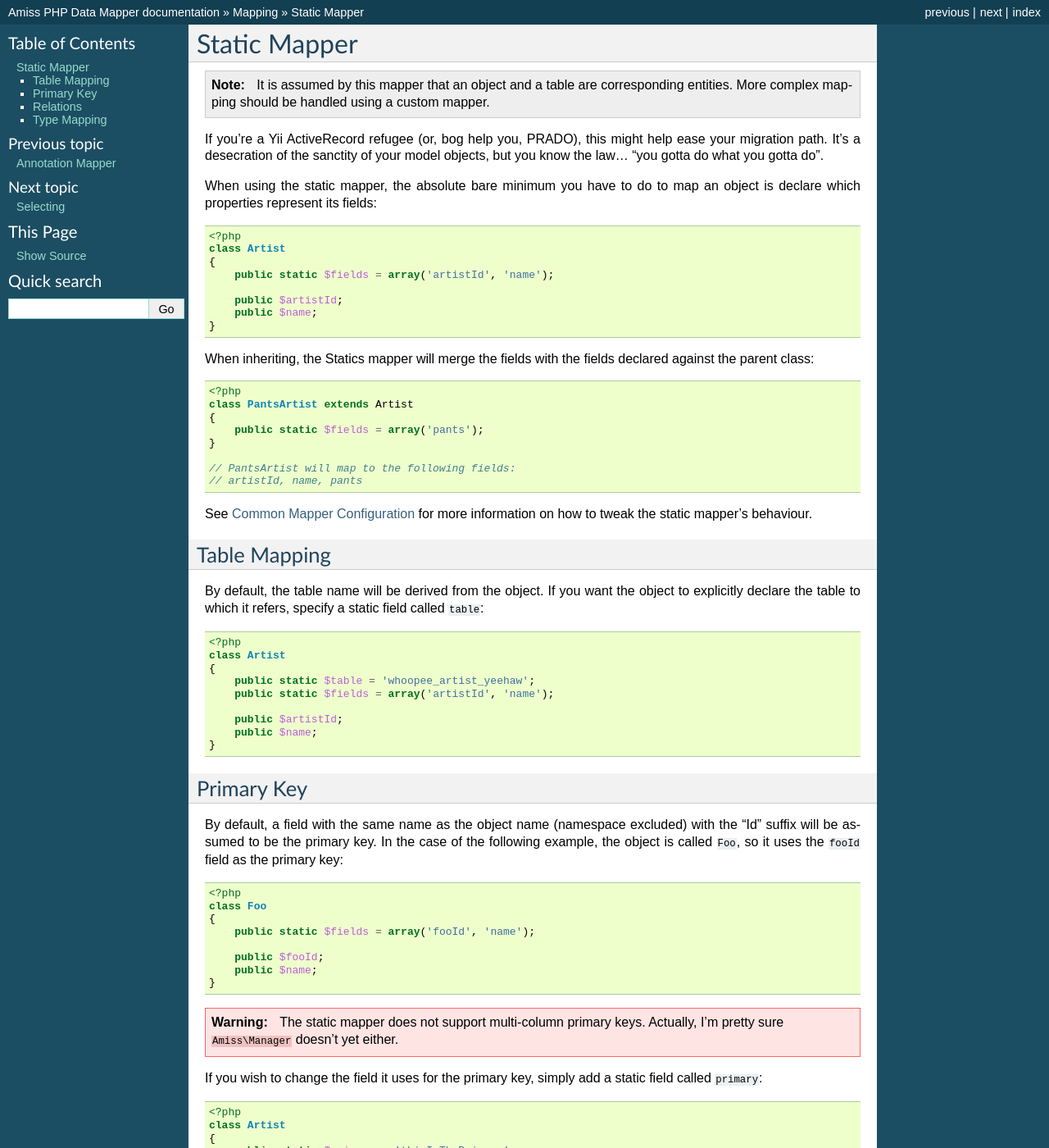
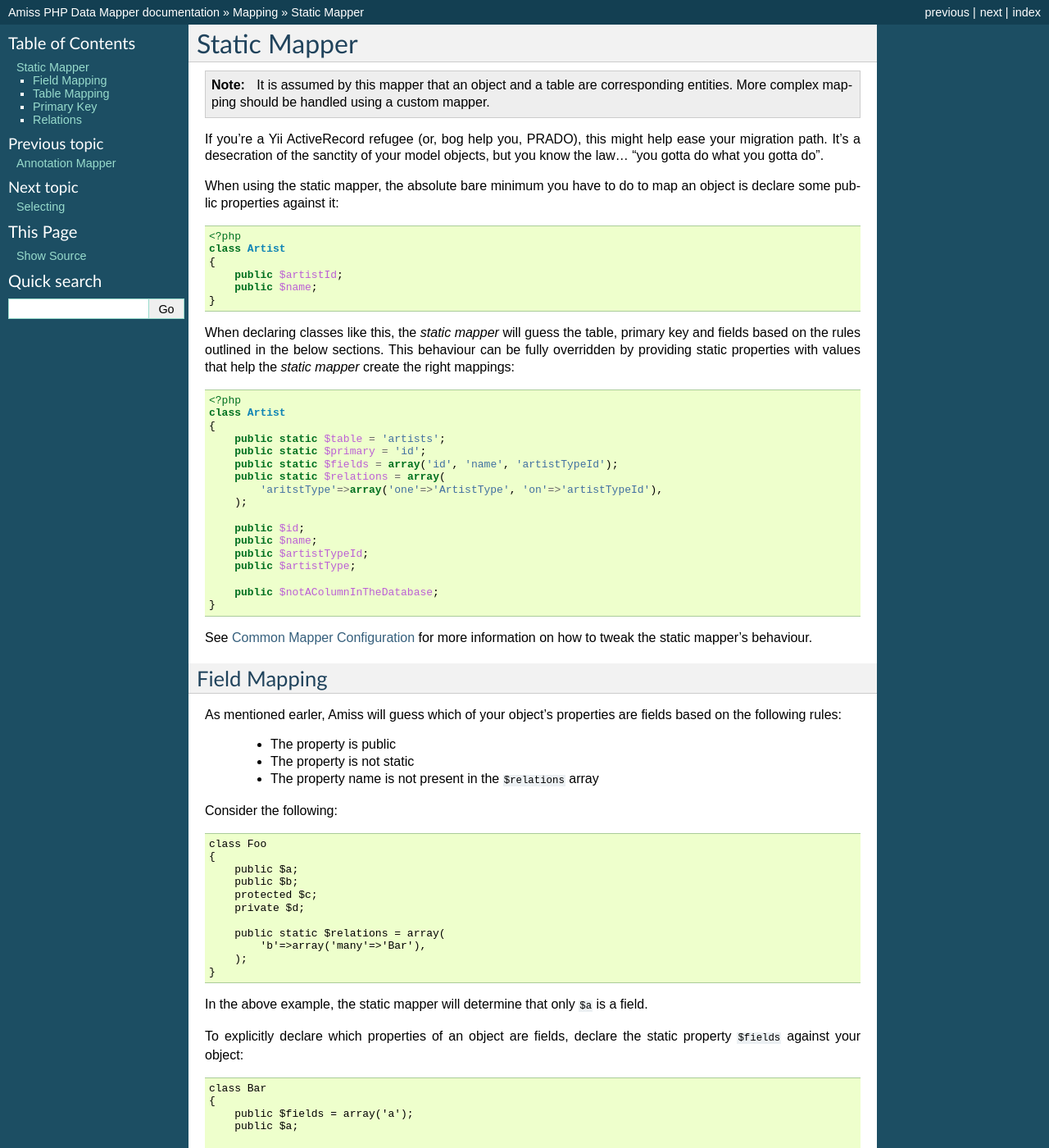
Before and after one commit to shabbyrobe/amiss, a Sphinx documentation site: the page built from doc/mapper/statics.rst, in a window 1280 px wide and 1400 px high. Shown: the whole window at 82% size. Built offline with Sphinx 7.4.7, drawn with Linux system fonts in a browser that asks for light colours; some of the changed text lies outside the part shown.

Commit message:
more documentation

```diff
--- a/doc/mapper/statics.rst
+++ b/doc/mapper/statics.rst
@@ -7,40 +7,141 @@
 
 If you're a Yii ActiveRecord refugee (or, bog help you, PRADO), this might help ease your migration path. It's a desecration of the sanctity of your model objects, but you know the law... "you gotta do what you gotta do".
 
-When using the static mapper, the absolute bare minimum you have to do to map an object is declare which properties represent its fields:
+When using the static mapper, the absolute bare minimum you have to do to map an object is declare some public properties against it:
 
 .. code-block:: php
 
     <?php
     class Artist
     {
-        public static $fields = array('artistId', 'name');
-
         public $artistId;
         public $name;
     }
 
-
-When inheriting, the Statics mapper will merge the fields with the fields declared against the parent class:
+When declaring classes like this, the *static mapper* will guess the table, primary key and fields based on the rules outlined in the below sections. This behaviour can be fully overridden by providing static properties with values that help the *static mapper* create the right mappings:
 
 .. code-block:: php
 
     <?php
-    class PantsArtist extends Artist
+    class Artist
     {
-        public static $fields = array('pants');
+        public static $table = 'artists';
+        public static $primary = 'id';
+        public static $fields = array('id', 'name', 'artistTypeId');
+        public static $relations = array(
+            'aritstType'=>array('one'=>'ArtistType', 'on'=>'artistTypeId'),
+        );
+
+        public $id;
+        public $name;
+        public $artistTypeId;
+        public $artistType;
+
+        public $notAColumnInTheDatabase;
     }
 
-    // PantsArtist will map to the following fields:
-    // artistId, name, pants
 
 See :ref:`mapper-common` for more information on how to tweak the static mapper's behaviour.
+
+
+Field Mapping
+-------------
+
+As mentioned earler, Amiss will guess which of your object's properties are fields based on the following rules:
+
+ - The property is public
+ - The property is not static
+ - The property name is not present in the ``$relations`` array
+
+Consider the following:
+
+.. code-block:: php
+
+    class Foo
+    {
+        public $a;
+        public $b;
+        protected $c;
+        private $d;
+
+        public static $relations = array(
+            'b'=>array('many'=>'Bar'),
+        );
+    }
+
+In the above example, the static mapper will determine that only ``$a`` is a field.
+
+
+To explicitly declare which properties of an object are fields, declare the static property ``$fields`` against your object:
+
+.. code-block:: php
+
+    class Bar
+    {
+        public $fields = array('a');
+        public $a;
+
+        // this will not be considered a field
+        public $b;
+    }
+
+
+Each item in ``$fields`` can optionally specify a field type:
+
+.. code-block:: php
+
+    <?php
+    class Foo
+    {
+        public static $fields = array(
+            // you don't have to pass the name as the key if there is no type:
+            'bar',
+
+            // but you're most welcome to if you prefer the way it looks:
+            'baz'=>true,
+
+            // you can also pass a field type:
+            'qux'=>'datetime'
+        );
+    }
+
+    $f = new Foo;
+    $f->bar = 'this works';
+    echo $f->bar;
+
+
+If you don't specify the types, Amiss will make a guess at what you want them to be if it needs to (for example with the ``Amiss\TableBuilder``. If you're using SQLite, you'll get ``STRING NULL`` columns. If you're using MySQL, you'll get ``VARCHAR(255) NULL`` columns. If this is not what you want, fret not! You can change the default, or you can specify the types on a per-column basis.
+
+By default, the primary key will be created as an autoincrement integer and if ``$primary`` is not set, the name will be inferred from the name of the class. You can override the type of the primary key's column.
+
+You can specify a default field type using the ``$defaultFieldType`` static property:
+
+.. code-block:: php
+
+    <?php
+    class Foo
+    {
+        public $defaultFieldType = 'foobar';
+
+        public static $fields = array(
+            // this will assume the defaultFieldType:
+            'bar',
+
+            // this will also assume the defaultFieldType
+            'baz'=>true,
+
+            // this will not
+            'qux'=>'datetime'
+        );
+    }
 
 
 Table Mapping
 -------------
 
-By default, the table name will be derived from the object. If you want the object to explicitly declare the table to which it refers, specify a static field called ``table``:
+By default, the table name will be derived from the object by stripping the namespace and converting ``TableName`` to ``table_name``.
+
+If you want the object to explicitly declare the table to which it refers, specify a static field called ``table``:
 
 .. code-block:: php
 
@@ -48,7 +149,6 @@
     class Artist
     {
         public static $table = 'whoopee_artist_yeehaw';
-        public static $fields = array('artistId', 'name');
 
         public $artistId;
         public $name;
@@ -192,56 +292,3 @@
             );
         }
     }
-
-
-Type Mapping
-------------
-
-Each item in ``$fields`` can optionally specify a field type:
-
-.. code-block:: php
-
-    <?php
-    class Foo
-    {
-        public static $fields = array(
-            // you don't have to pass the name as the key if there is no type:
-            'bar',
-
-            // but you're most welcome to if you prefer the way it looks:
-            'baz'=>true,
-
-            // you can also pass a field type:
-            'qux'=>'datetime'
-        );
-    }
-
-    $f = new Foo;
-    $f->bar = 'this works';
-    echo $f->bar;
-
-
-If you don't specify the types, Amiss will make a guess at what you want them to be if it needs to (for example with the ``Amiss\TableBuilder``. If you're using SQLite, you'll get ``STRING NULL`` columns. If you're using MySQL, you'll get ``VARCHAR(255) NULL`` columns. If this is not what you want, fret not! You can change the default, or you can specify the types on a per-column basis.
-
-By default, the primary key will be created as an autoincrement integer and if ``$primary`` is not set, the name will be inferred from the name of the class. You can override the type of the primary key's column.
-
-You can specify a default field type using the ``$defaultFieldType`` static property:
-
-.. code-block:: php
-
-    <?php
-    class Foo
-    {
-        public $defaultFieldType = 'foobar';
-
-        public static $fields = array(
-            // this will assume the defaultFieldType:
-            'bar',
-
-            // this will also assume the defaultFieldType
-            'baz'=>true,
-
-            // this will not
-            'qux'=>'datetime'
-        );
-    }
```
Also changed, not shown: doc/cookbook/complex-joins.rst (added, +54 -0 lines), doc/cookbook/index.rst (added, +7 -0 lines), doc/index.rst (+7 -2 lines), doc/mapping.rst (+7 -2 lines), doc/modifying.rst (+37 -0 lines), doc/relations.rst (+0 -58 lines).
